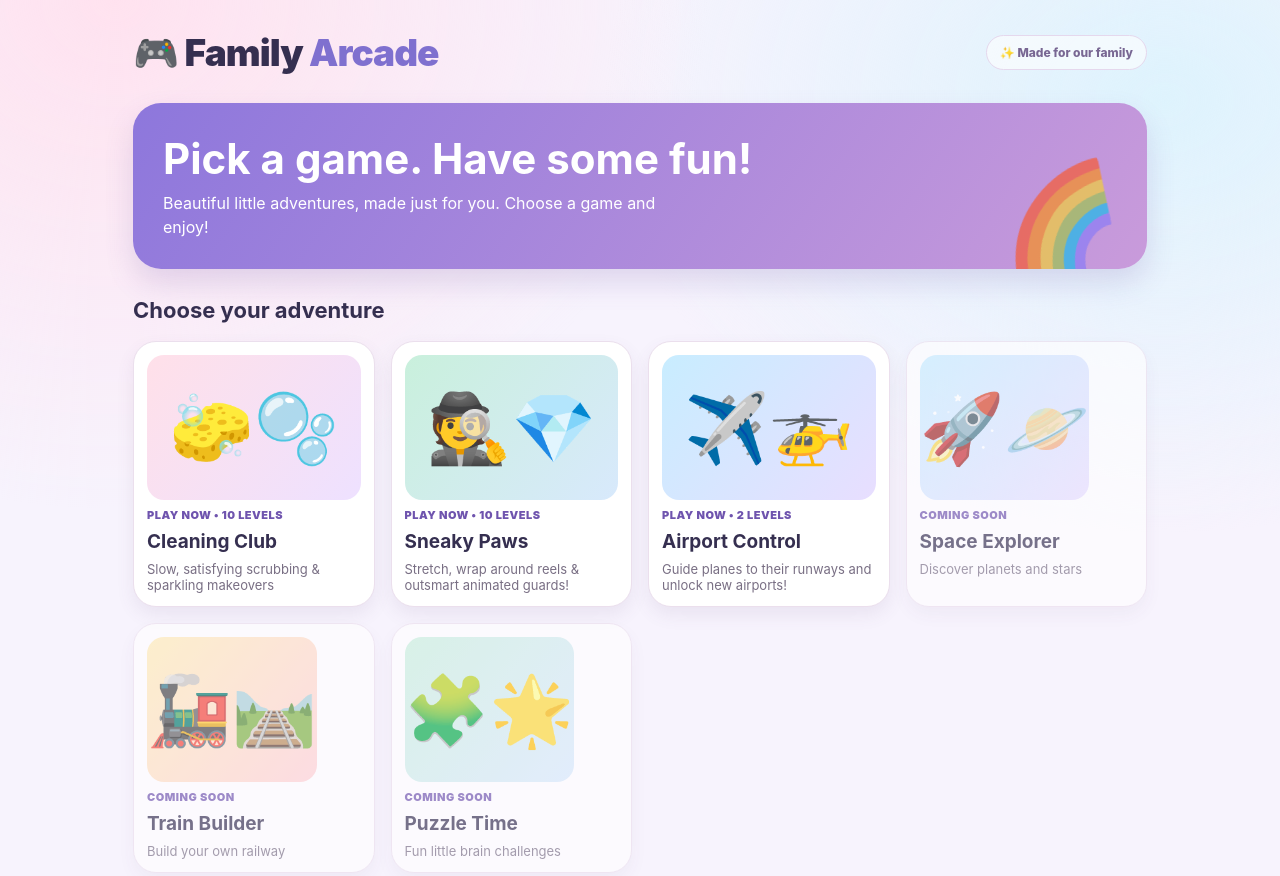
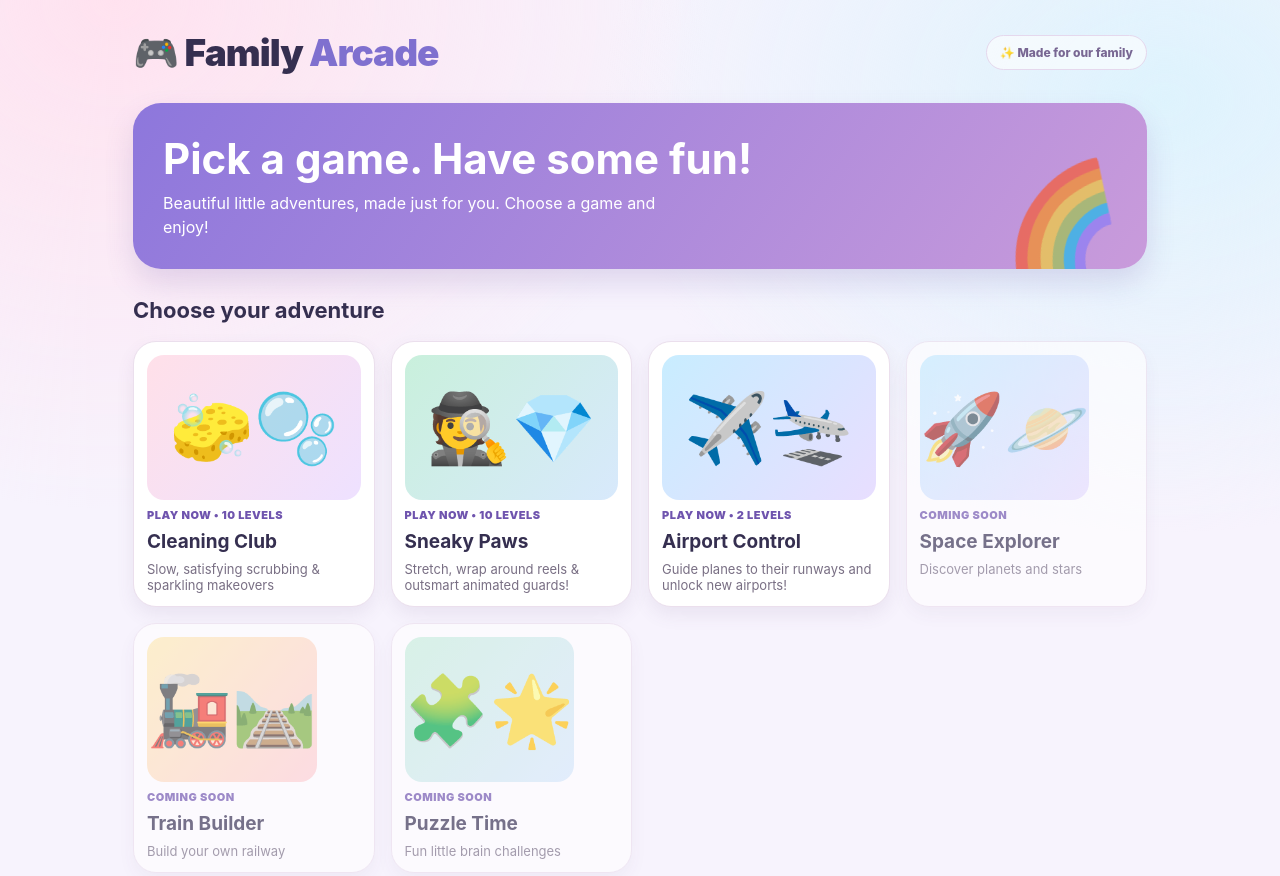
Before and after one commit to joelgeisler1-jpg/family-games, a plain HTML site: page index.html in a window 1280 px wide. Shown: the top 876 px of the page. Drawn offline with Linux system fonts and the light colour scheme.

Commit message:
release: show fixed-wing art for the first two airports

```diff
--- a/index.html
+++ b/index.html
@@ -4,7 +4,7 @@
 <section id="home"><header><div class="logo">🎮 Family <span>Arcade</span></div><div class="pill">✨ Made for our family</div></header><div class="hero"><h1>Pick a game. Have some fun!</h1><p>Beautiful little adventures, made just for you. Choose a game and enjoy!</p><div class="symbol">🌈</div></div><h2>Choose your adventure</h2><div class="grid">
 <a class="tile" id="launchCleaning" href="games/cleaning-club/"><div class="art pink">🧽🫧</div><span class="tag">Play now • 10 levels</span><strong>Cleaning Club</strong><small>Slow, satisfying scrubbing & sparkling makeovers</small></a>
 <a class="tile" id="launchSneaky" href="games/sneaky-paws/"><div class="art mint">🕵️💎</div><span class="tag">Play now • 10 levels</span><strong>Sneaky Paws</strong><small>Stretch, wrap around reels & outsmart animated guards!</small></a>
-<a class="tile" id="launchAirport" href="games/airport-control/"><div class="art blue">✈️🚁</div><span class="tag">Play now • 2 levels</span><strong>Airport Control</strong><small>Guide planes to their runways and unlock new airports!</small></a>
+<a class="tile" id="launchAirport" href="games/airport-control/"><div class="art blue">✈️🛬</div><span class="tag">Play now • 2 levels</span><strong>Airport Control</strong><small>Guide planes to their runways and unlock new airports!</small></a>
 <button class="tile" disabled><div class="art blue">🚀🪐</div><span class="tag">Coming soon</span><strong>Space Explorer</strong><small>Discover planets and stars</small></button>
 <button class="tile" disabled><div class="art yellow">🚂🛤️</div><span class="tag">Coming soon</span><strong>Train Builder</strong><small>Build your own railway</small></button>
 <button class="tile" disabled><div class="art mint">🧩🌟</div><span class="tag">Coming soon</span><strong>Puzzle Time</strong><small>Fun little brain challenges</small></button>
```
